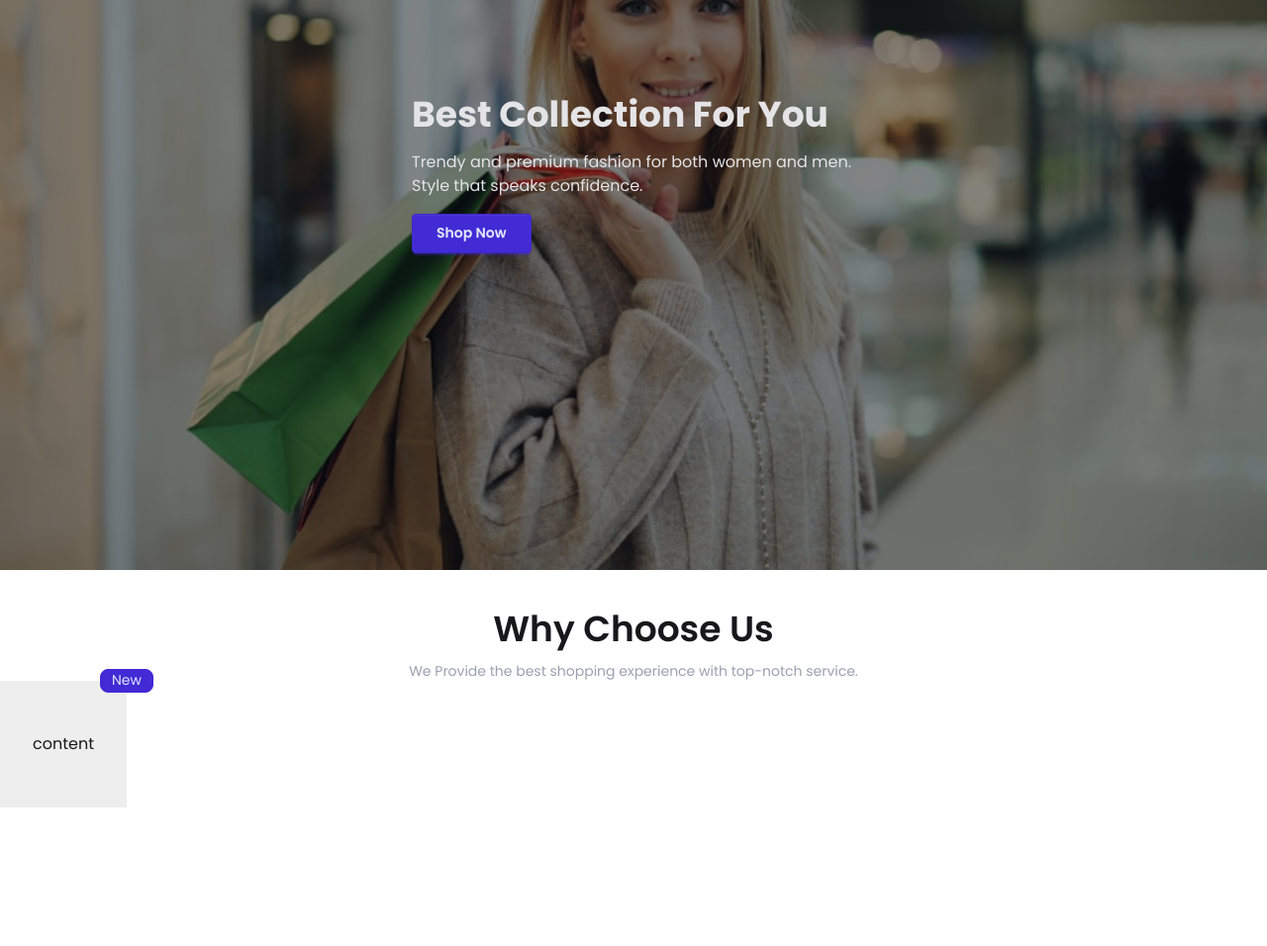
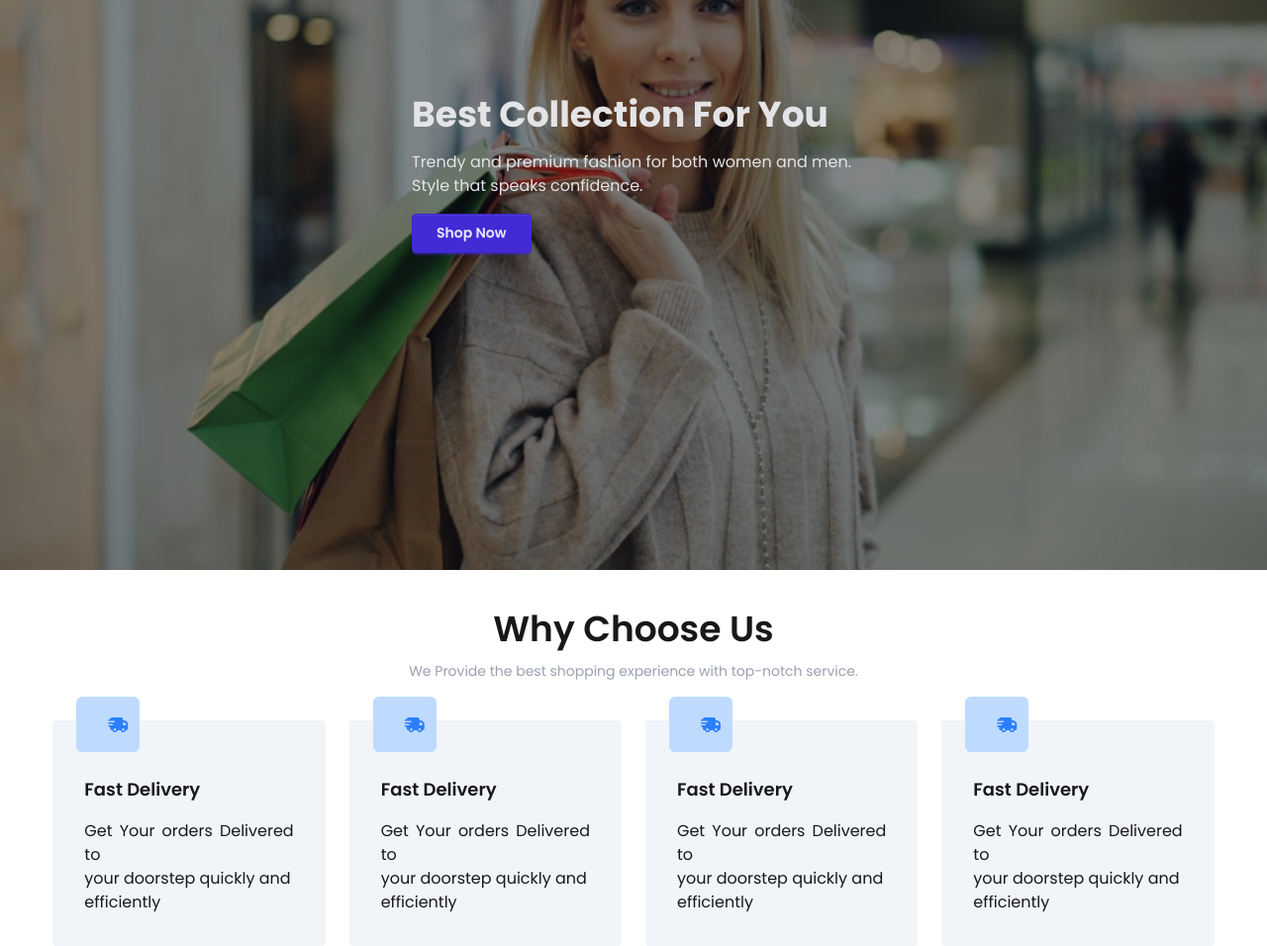
Before and after one commit to siamkhan7426/Swifcart-E-commarch-web-app, a plain HTML site: page index.html in a window 1280 px wide. Shown: the part 290-1246 px from the top of the page at 99% size. Before the commit the page ends 1146 px from the top, so only its background shows below. Drawn offline with nearby package versions, Linux system fonts and the light colour scheme.

Commit message:
card add

```diff
--- a/index.html
+++ b/index.html
@@ -76,21 +76,79 @@
     </section>
 
     <!-- choose section  -->
-     <div class="my-10 ">
+     <section>
+        <div class="my-10 ">
         <div class="text-center space-y-3">
             <h1 class="text-4xl font-semibold">Why Choose Us</h1>
             <p class="text-sm text-gray-400">We Provide the best shopping experience with top-notch service. </p>
         </div>
-        <div>
-            <div>
-        <div class="indicator">
-         <span class="indicator-item badge badge-primary">New</span>
-         <div class="bg-base-300 grid h-32 w-32 place-items-center">content</div>
-        </div>
-            </div>
-        </div>
      </div>
+     </section>
+     <!-- choose card section -->
 
+
+<section class="w-11/12 mx-auto">
+  <div class="grid justify-center grid-cols-1 md:grid-cols-2 lg:grid-cols-4 gap-8 md:gap-6">
+    <!-- card 1 -->
+    <div class="relative bg-slate-100 p-8 rounded-sm pt-14">
+      <i class="absolute -top-6 left-6 text-blue-500 bg-blue-200 rounded-md px-8 py-5 fa-solid fa-truck-fast"></i>
+      <div class="text-start space-y-4">
+        <h3 class="text-lg font-semibold">Fast Delivery</h3>
+        <p class="text-justify">
+          Get Your orders Delivered to <br>
+          your doorstep quickly and <br>
+          efficiently
+        </p>
+      </div>
+
+    </div>
+
+    <!-- card 2 -->
+    <div class="relative bg-slate-100 p-8 rounded-sm pt-14">
+      <i class="absolute -top-6 left-6 text-blue-500 bg-blue-200 rounded-md px-8 py-5 fa-solid fa-truck-fast"></i>
+      <div class="text-start space-y-4">
+        <h3 class="text-lg font-semibold">Fast Delivery</h3>
+        <p class="text-justify">
+          Get Your orders Delivered to <br>
+          your doorstep quickly and <br>
+          efficiently
+        </p>
+      </div>
+    </div>
+
+    <!-- card 3 -->
+    <div class="relative bg-slate-100 p-8 rounded-sm pt-14">
+      <i class="absolute -top-6 left-6 text-blue-500 bg-blue-200 rounded-md px-8 py-5 fa-solid fa-truck-fast"></i>
+
+      <div class="text-start space-y-4">
+        <h3 class="text-lg font-semibold">Fast Delivery</h3>
+        <p class="text-justify">
+          Get Your orders Delivered to <br>
+          your doorstep quickly and <br>
+          efficiently
+        </p>
+      </div>
+    </div>
+
+    <!-- card 4 -->
+    <div class="relative bg-slate-100 p-8 rounded-sm pt-14">
+      <i class="absolute -top-6 left-6 text-blue-500 bg-blue-200 rounded-md px-8 py-5 fa-solid fa-truck-fast"></i>
+
+      <div class="text-start space-y-4">
+        <h3 class="text-lg font-semibold">Fast Delivery</h3>
+        <p class="text-justify">
+          Get Your orders Delivered to <br>
+          your doorstep quickly and <br>
+          efficiently
+        </p>
+      </div>
+    </div>
+
+  </div>
+</section>
+
+      </section>
+     <script src="index.js"></script>
 </body>
 
 </html>
```
Also changed, not shown: index.js (added).
